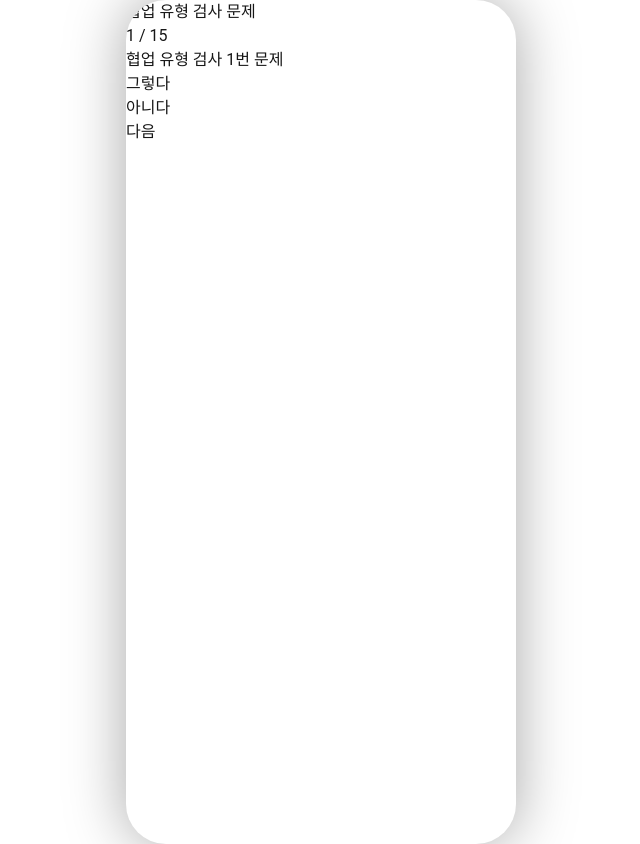
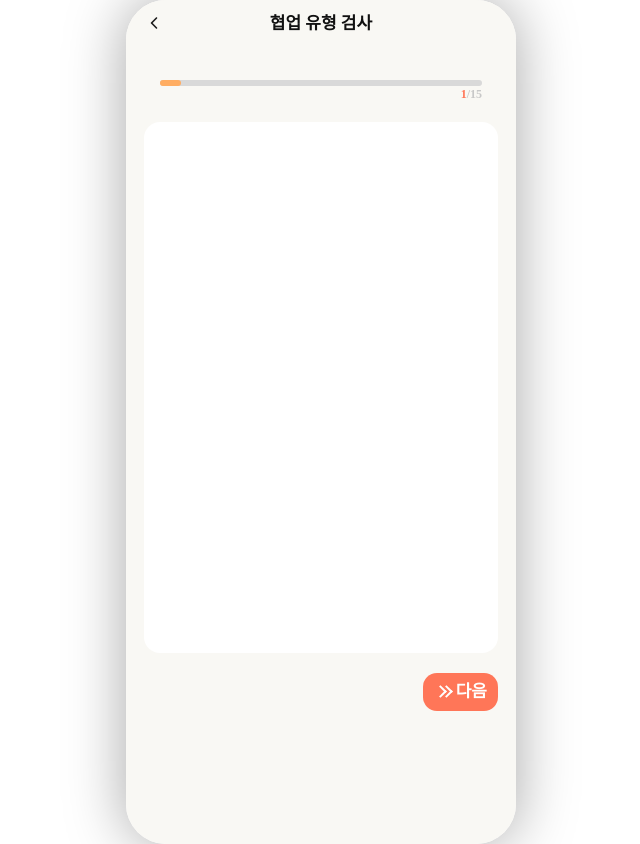
Before and after one commit to IT-Cotato/13th-Gongmozip-FE, a Next.js app: page /collaboration-type/questions/1 in a window 1280 px wide. Shown: the whole page, without its empty margins (319-959 px from the left). Built offline with nearby package versions, Linux system fonts and the light colour scheme.

Commit message:
협업 유형 질문 화면 UI 구성

```diff
--- a/src/app/collaboration-type/questions/[questionId]/page.tsx
+++ b/src/app/collaboration-type/questions/[questionId]/page.tsx
@@ -1,5 +1,7 @@
 import Link from "next/link";
 import { notFound } from "next/navigation";
+
+import TeamMatchingHeader from "@/components/team-matching/TeamMatchingHeader";
 
 import {
   COLLABORATION_TEST_QUESTIONS,
@@ -27,20 +29,43 @@ export default async function CollaborationTypeQuestionPage({
     currentQuestionId >= COLLABORATION_TEST_TOTAL_QUESTION_COUNT
       ? "/collaboration-type/complete"
       : `/collaboration-type/questions/${currentQuestionId + 1}`;
+  const progressWidth =
+    currentQuestionId >= COLLABORATION_TEST_TOTAL_QUESTION_COUNT ? 322 : currentQuestionId * 21;
 
   return (
-    <main>
-      <h1>협업 유형 검사 문제</h1>
-      <p>
-        {currentQuestionId} / {COLLABORATION_TEST_TOTAL_QUESTION_COUNT}
-      </p>
-      <h2>{question.title}</h2>
-      <ul>
-        {question.options.map((option) => (
-          <li key={option}>{option}</li>
-        ))}
-      </ul>
-      <Link href={nextHref}>다음</Link>
+    <main className="relative flex h-full w-full flex-col overflow-hidden bg-[#F9F8F4] text-[#1F1F1F]">
+      <TeamMatchingHeader
+        backHref="/collaboration-type"
+        className="bg-[#F9F8F4]"
+        title="협업 유형 검사"
+      />
+
+      <div className="relative mx-auto mt-[34px] flex h-[6px] w-[322px] max-w-[calc(100%-32px)] flex-col items-start gap-[10px] rounded-[90px] bg-[#D9D9D9]">
+        <div
+          className="h-[6px] shrink-0 rounded-[90px] bg-[#FFAD62]"
+          style={{ width: `${progressWidth}px` }}
+        />
+        <p className="absolute bottom-[-16px] right-0 text-right font-[Pretendard] text-[12px] font-semibold leading-[135%]">
+          <span className="text-[#FF7658]">{currentQuestionId}</span>
+          <span className="text-[#C8C8C8]">/{COLLABORATION_TEST_TOTAL_QUESTION_COUNT}</span>
+        </p>
+      </div>
+
+      <section className="mt-[36px] flex flex-col px-[18px]">
+        <div className="flex h-[531px] self-stretch rounded-2xl bg-white px-11 pb-[14px] pt-[22px]">
+          <div className="flex flex-1 items-start justify-center gap-[10px]" />
+        </div>
+        <Link
+          className="mt-5 flex h-[38px] items-center justify-center gap-[5px] self-end rounded-[14px] bg-[#FF7658] px-[11px] py-2 font-[Roboto] text-[17px] font-semibold leading-[125%] text-white"
+          href={nextHref}
+        >
+          <span className="relative h-4 w-[17px]" aria-hidden="true">
+            <span className="absolute left-[2px] top-[3px] h-[9px] w-[9px] rotate-[-45deg] border-b-2 border-r-2 border-white" />
+            <span className="absolute left-[8px] top-[3px] h-[9px] w-[9px] rotate-[-45deg] border-b-2 border-r-2 border-white" />
+          </span>
+          다음
+        </Link>
+      </section>
     </main>
   );
 }
--- a/src/components/team-matching/TeamMatchingHeader.tsx
+++ b/src/components/team-matching/TeamMatchingHeader.tsx
@@ -1,24 +1,27 @@
 "use client";
 
+import Image from "next/image";
 import Link from "next/link";
 
 type TeamMatchingHeaderProps = {
   backHref?: string;
+  className?: string;
   onBackClick?: () => void;
   title?: string;
 };
 
 export default function TeamMatchingHeader({
   backHref = "/team-matching",
+  className = "bg-white",
   onBackClick,
   title = "팀원 매칭",
 }: TeamMatchingHeaderProps) {
-  const backIcon = (
-    <span className="block h-[10px] w-[10px] rotate-45 border-b-2 border-l-2 border-[#1F1F1F]" />
-  );
+  const backIcon = <Image alt="" height={20} priority src="/icons/contests/left.svg" width={20} />;
 
   return (
-    <header className="flex h-[46px] shrink-0 items-center justify-between bg-white px-4 py-1">
+    <header
+      className={`flex h-[46px] shrink-0 items-center justify-between px-4 py-1 ${className}`}
+    >
       {onBackClick ? (
         <button
           aria-label="뒤로가기"
```
